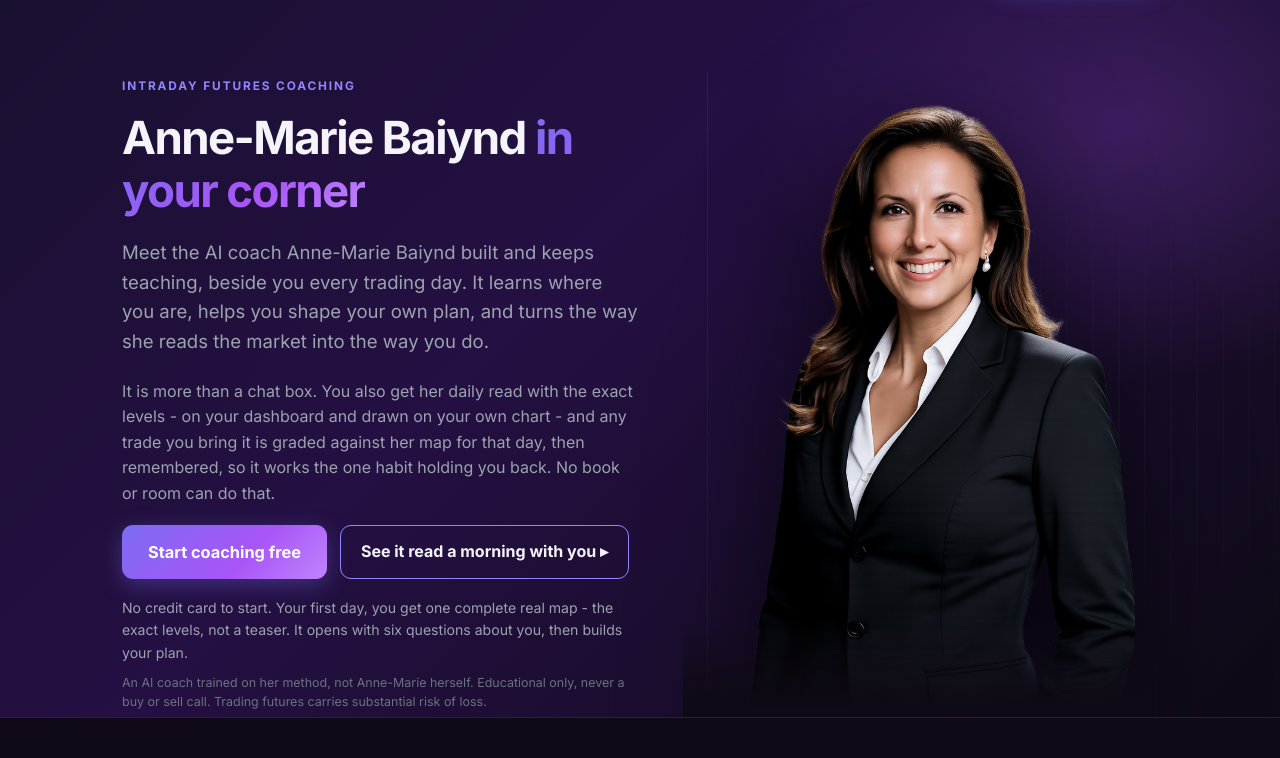
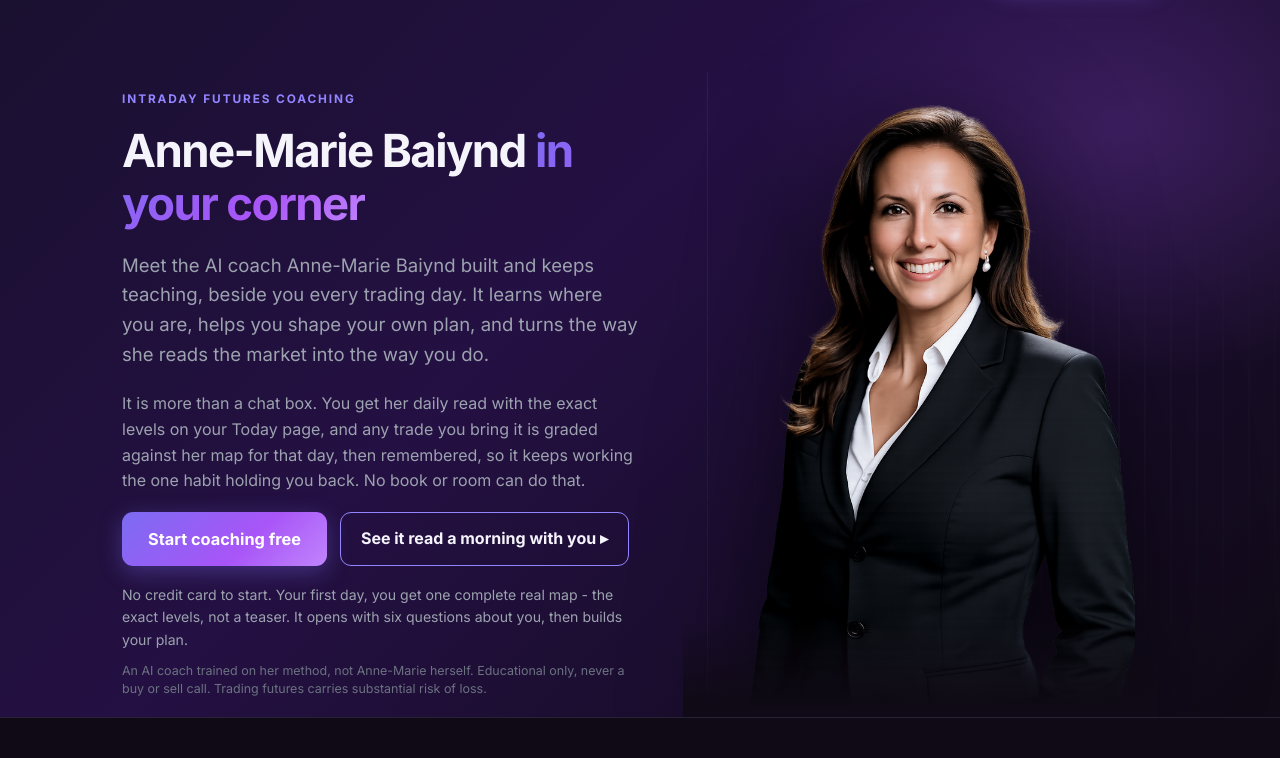
Before and after one commit to afshinmoshrefi/tradewave-rt, a Flask app: page / in a window 1280 px wide. Shown: the part 63-821 px from the top of the page. Run offline with Flask 3, Linux system fonts and the light colour scheme; data that the repository does not hold is empty.

Commit message:
Hero: remove not-yet-built indicator claim (Honest by design)
The chart indicator (drawing levels + sending trades to the coach) is not built
yet, so the hero no longer says levels are 'drawn on your own chart.' It now
claims only what is live: the Today page read/levels and bring-a-trade grading.

Co-Authored-By: Claude Opus 4.8 (1M context) <noreply@anthropic.com>

```diff
--- a/tradewave_realtime/app/templates/landing.html
+++ b/tradewave_realtime/app/templates/landing.html
@@ -14,10 +14,9 @@
         day. It learns where you are, helps you shape your own plan, and turns the way she reads
         the market into the way you do.
       </p>
-      <p class="muted">It is more than a chat box. You also get her daily read with the exact
-      levels - on your dashboard and drawn on your own chart - and any trade you bring it is graded
-      against her map for that day, then remembered, so it works the one habit holding you back.
-      No book or room can do that.</p>
+      <p class="muted">It is more than a chat box. You get her daily read with the exact levels
+      on your Today page, and any trade you bring it is graded against her map for that day, then
+      remembered, so it keeps working the one habit holding you back. No book or room can do that.</p>
       <div class="cta-row">
         <a class="btn btn-primary btn-lg" href="{{ url_for('auth.signup') }}">Start coaching free</a>
         <a class="btn btn-ghost" href="#demo">See it read a morning with you ▸</a>
```
